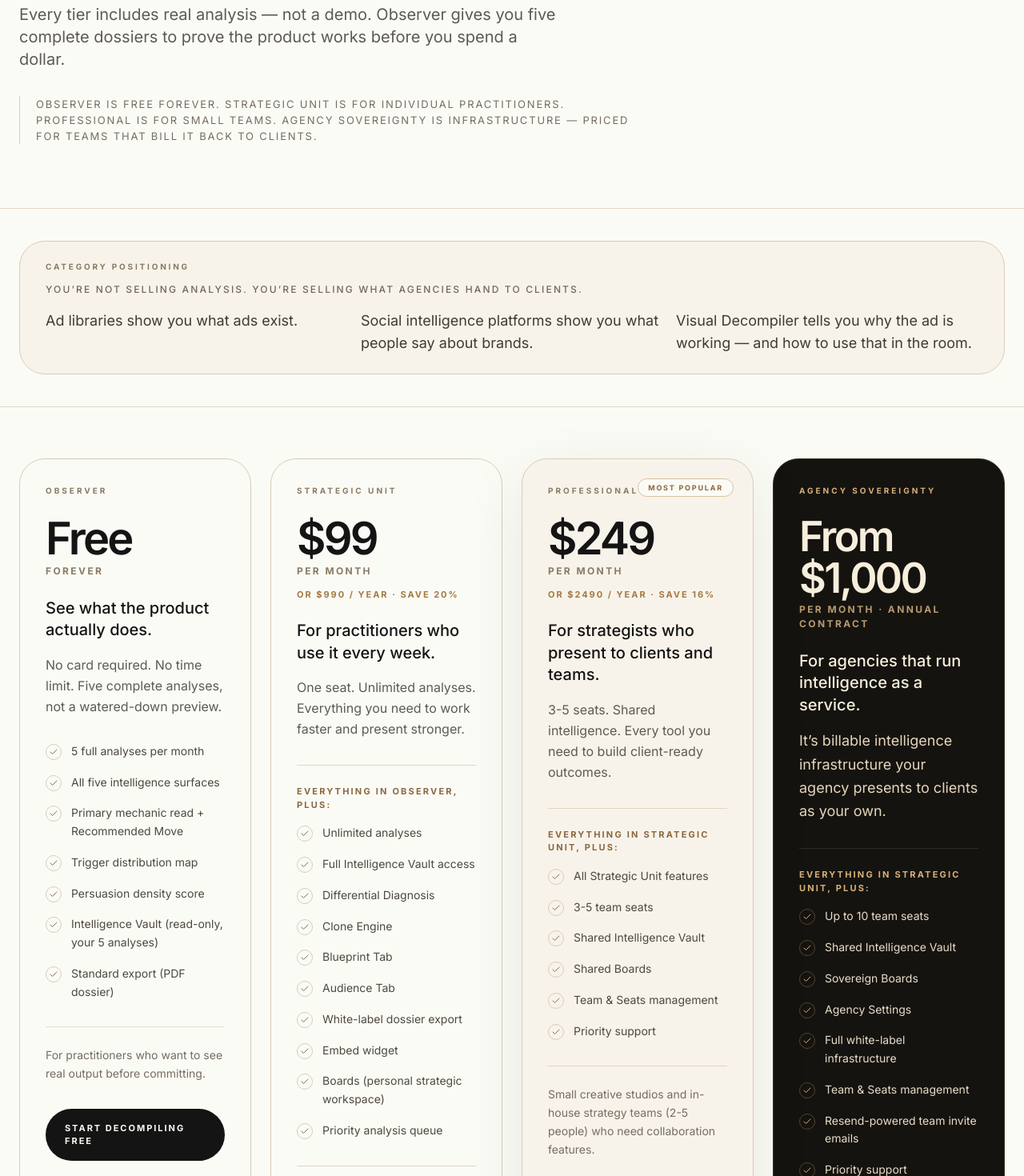
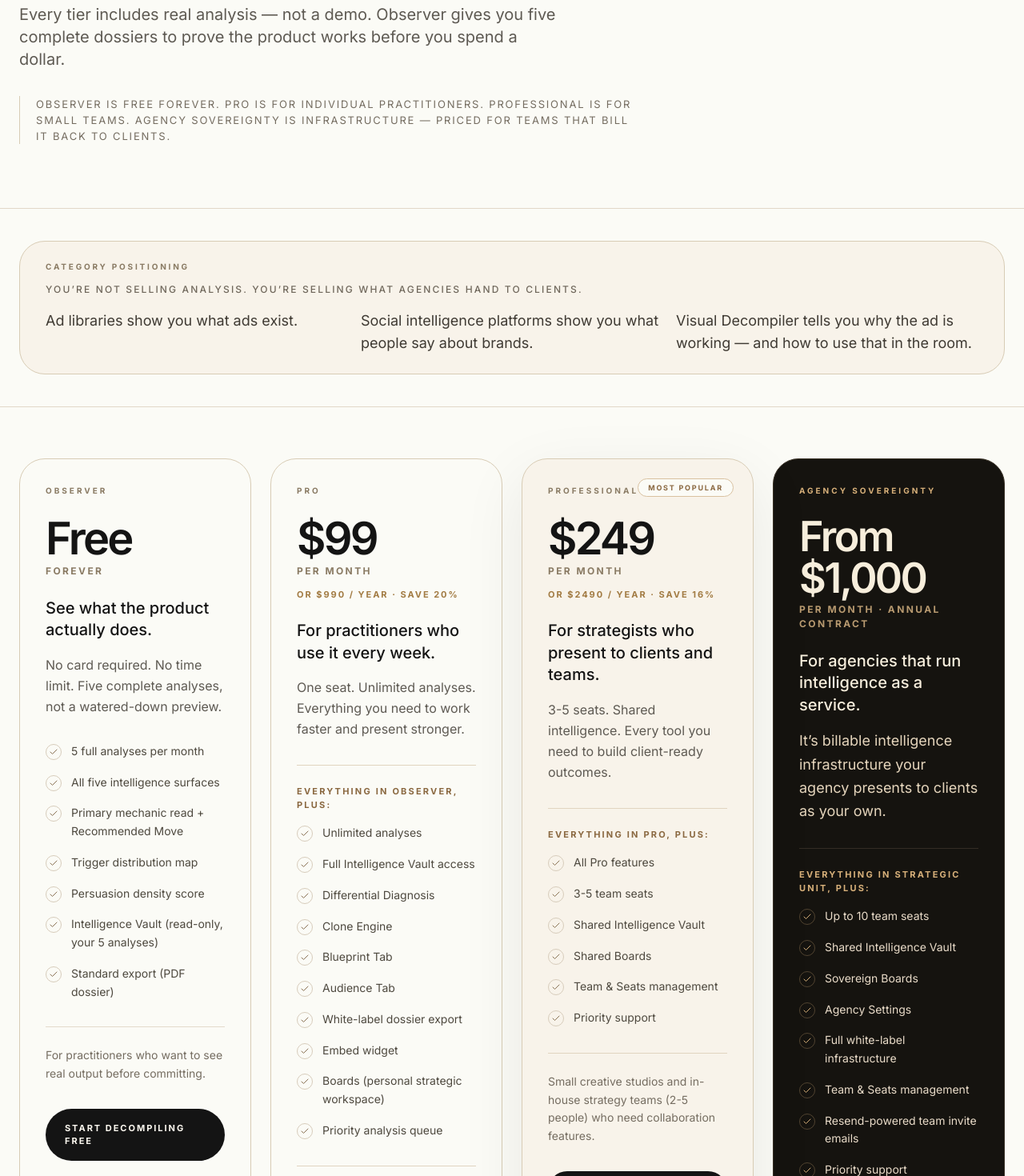
Before and after one commit to popvisly/visual-decompiler, a Next.js app: page /pricing in a window 1280 px wide. Shown: the part 420-1890 px from the top of the page at 80% size. Built offline with nearby package versions, Linux system fonts and the light colour scheme; no server answers.

Commit message:
Rename strategic plan to Pro

```diff
--- a/src/app/(dashboard)/ingest/client-ingest.tsx
+++ b/src/app/(dashboard)/ingest/client-ingest.tsx
@@ -279,14 +279,14 @@ export default function IngestClient({ isSovereign }: { isSovereign: boolean })
                                 <p className="text-[11px] font-bold uppercase tracking-[0.34em] text-[#D4A574]">Observer Limit Reached</p>
                                 <h2 className="mt-4 text-3xl font-light uppercase tracking-tight text-[#F5F5DC]">No further extractions this cycle</h2>
                                 <p className="mx-auto mt-4 max-w-xl text-sm leading-relaxed text-white/70">
-                                    You have used all available forensic extractions for your current Observer cycle. Upgrade to Strategic Unit to keep decompiling without interruption.
+                                    You have used all available forensic extractions for your current Observer cycle. Upgrade to Pro to keep decompiling without interruption.
                                 </p>
                                 <div className="mt-8 flex flex-col items-center gap-4">
                                     <Link
                                         href="/pricing"
                                         className="rounded-full bg-[#D4A574] px-8 py-3 text-[10px] font-bold uppercase tracking-[0.24em] text-[#1A1A1A] transition-all hover:bg-[#F5F5DC]"
                                     >
-                                        Upgrade To Strategic Unit
+                                        Upgrade To Pro
                                     </Link>
                                     <p className="text-[11px] uppercase tracking-[0.16em] text-white/45">Resets {resetLabel}</p>
                                 </div>
--- a/src/app/pricing/page.tsx
+++ b/src/app/pricing/page.tsx
@@ -92,7 +92,7 @@ export default function PricingPage() {
                         transition={{ duration: 0.75, ease: EASE, delay: 0.18 }}
                         className="mt-8 max-w-3xl border-l border-[#D8CCB5] pl-5 text-sm uppercase tracking-[0.14em] text-[#756D61] md:text-[13px]"
                     >
-                        Observer is free forever. Strategic Unit is for individual practitioners. Professional is for small teams. Agency Sovereignty is infrastructure — priced for teams that bill it back to clients.
+                        Observer is free forever. Pro is for individual practitioners. Professional is for small teams. Agency Sovereignty is infrastructure — priced for teams that bill it back to clients.
                     </motion.p>
                 </div>
             </section>
@@ -213,7 +213,7 @@ export default function PricingPage() {
                             <p className="mt-4 text-base leading-relaxed text-[#5E5A53]">{PRICING.professional.subline}</p>
 
                             <div className="mt-8 border-t border-[#E1D4C0] pt-6">
-                                <p className="text-[11px] font-bold uppercase tracking-[0.2em] text-[#8A6840]">Everything in Strategic Unit, plus:</p>
+                                <p className="text-[11px] font-bold uppercase tracking-[0.2em] text-[#8A6840]">Everything in Pro, plus:</p>
                                 <ul className="mt-4 space-y-4">
                                     {PRICING.professional.features.map((feature) => (
                                         <CheckItem key={feature}>{feature}</CheckItem>
@@ -295,7 +295,7 @@ export default function PricingPage() {
                                 <tr>
                                     <th className="px-6 py-5 text-left text-[10px] font-bold uppercase tracking-[0.26em] text-[#8A7B64]">Feature</th>
                                     <th className="px-6 py-5 text-left text-[10px] font-bold uppercase tracking-[0.26em] text-[#8A7B64]">Observer</th>
-                                    <th className="px-6 py-5 text-left text-[10px] font-bold uppercase tracking-[0.26em] text-[#8A7B64]">Strategic Unit</th>
+                                    <th className="px-6 py-5 text-left text-[10px] font-bold uppercase tracking-[0.26em] text-[#8A7B64]">Pro</th>
                                     <th className="px-6 py-5 text-left text-[10px] font-bold uppercase tracking-[0.26em] text-[#8A7B64]">Professional</th>
                                     <th className="px-6 py-5 text-left text-[10px] font-bold uppercase tracking-[0.26em] text-[#8A7B64]">Agency Sovereignty</th>
                                 </tr>
@@ -328,7 +328,7 @@ export default function PricingPage() {
                                 a: 'Observer gives you five complete analyses each cycle. All five intelligence surfaces. Full dossier output. No artificial limits on what the analysis returns. It’s free because we’d rather you see the real product than a version of it.',
                             },
                             {
-                                q: 'When does Strategic Unit make sense over Observer?',
+                                q: 'When does Pro make sense over Observer?',
                                 a: 'The moment you find yourself wanting a sixth analysis. Or when you want Differential Diagnosis, Clone Engine, or the full Vault. Most practitioners hit that point in the first two weeks.',
                             },
                             {
@@ -336,8 +336,8 @@ export default function PricingPage() {
                                 a: 'Because it’s not a per-seat tool — it’s billable intelligence infrastructure. The white-label output alone is worth more than the subscription cost when it’s presented to a single client as a premium strategic deliverable.',
                             },
                             {
-                                q: 'Can I white-label the output on Strategic Unit?',
-                                a: 'Yes — every tier from Strategic Unit up includes white-label export. Agency Sovereignty adds the full dossier identity layer: custom logo, cover design, and agency branding controls.',
+                                q: 'Can I white-label the output on Pro?',
+                                a: 'Yes — every tier from Pro up includes white-label export. Agency Sovereignty adds the full dossier identity layer: custom logo, cover design, and agency branding controls.',
                             },
                             {
                                 q: 'We’re a small agency — do we need Agency Sovereignty?',
@@ -385,7 +385,7 @@ export default function PricingPage() {
                     </div>
 
                     <p className="mt-5 text-[10px] font-bold uppercase tracking-[0.2em] text-[#8A7B64]">
-                        Observer includes 5 free analyses each cycle · Strategic Unit and Professional unlock unlimited use · Agency Sovereignty includes dedicated onboarding
+                        Observer includes 5 free analyses each cycle · Pro and Professional unlock unlimited use · Agency Sovereignty includes dedicated onboarding
                     </p>
                 </div>
             </section>
--- a/src/components/SettingsClient.tsx
+++ b/src/components/SettingsClient.tsx
@@ -373,7 +373,7 @@ export default function SettingsClient() {
                                 <div className="space-y-4">
                                     <div className="flex items-center gap-4">
                                         <h4 className="text-4xl font-light text-[#141414] tracking-tightest uppercase">
-                                            {settings.tier === 'agency' ? 'Agency Sovereignty' : settings.tier === 'professional' ? 'Professional' : settings.tier === 'pro' ? 'Strategic Unit' : 'The Observer'}
+                                            {settings.tier === 'agency' ? 'Agency Sovereignty' : settings.tier === 'professional' ? 'Professional' : settings.tier === 'pro' ? 'Pro' : 'The Observer'}
                                         </h4>
                                         <span className={`px-3 py-1 rounded-full text-[9px] font-bold uppercase tracking-widest border ${settings.tier !== 'free' ? 'bg-accent/10 border-accent/20 text-accent' : 'bg-[#E7DED1]/20 border-[#E7DED1]/40 text-[#6B6B6B]'}`}>
                                             {settings.tier !== 'free' ? 'Premium active' : 'Standard'}
--- a/src/components/blog/LiveMarketPulseWidget.tsx
+++ b/src/components/blog/LiveMarketPulseWidget.tsx
@@ -40,7 +40,7 @@ export default function LiveMarketPulseWidget() {
                     href="/pricing"
                     className="flex w-full items-center justify-center py-3 rounded-full bg-white/5 border border-white/10 text-[10px] font-bold text-[#FBF7EF] uppercase tracking-[0.15em] transition-all hover:bg-white hover:text-[#141414] shadow-sm"
                 >
-                    Upgrade to Strategic Unit (${PRICING.strategic.monthlyPrice}/mo)
+                    Upgrade to Pro (${PRICING.strategic.monthlyPrice}/mo)
                 </Link>
             </div>
         </div>
--- a/src/lib/plans.ts
+++ b/src/lib/plans.ts
@@ -34,7 +34,7 @@ const TIER_ENTITLEMENTS: Record<AppTier, TierEntitlements> = {
     },
     pro: {
         key: 'pro',
-        label: 'Strategic Unit',
+        label: 'Pro',
         monthlyAnalysisLimit: 100,
         seatLimit: 1,
         hasPremiumAnalysis: true,
--- a/src/lib/pricing.ts
+++ b/src/lib/pricing.ts
@@ -19,7 +19,7 @@ export const PRICING = {
         ],
     },
     strategic: {
-        name: 'Strategic Unit',
+        name: 'Pro',
         monthlyPrice: 99,
         yearlyPrice: 990,
         monthlyLabel: '$99 / month',
@@ -27,7 +27,7 @@ export const PRICING = {
         savingsLabel: 'Save 20%',
         tagline: 'For practitioners who use it every week.',
         subline: 'One seat. Unlimited analyses. Everything you need to work faster and present stronger.',
-        ctaLabel: 'Start Strategic Unit',
+        ctaLabel: 'Start Pro',
         whoItsFor: 'Art Directors, Creative Directors, Copywriters, and Brand Managers who need analysis on demand — not five times a month.',
         checkoutPlanKey: 'strategic',
         features: [
@@ -56,7 +56,7 @@ export const PRICING = {
         whoItsFor: 'Small creative studios and in-house strategy teams (2-5 people) who need collaboration features.',
         checkoutPlanKey: 'professional',
         features: [
-            'All Strategic Unit features',
+            'All Pro features',
             '3-5 team seats',
             'Shared Intelligence Vault',
             'Shared Boards',
```
